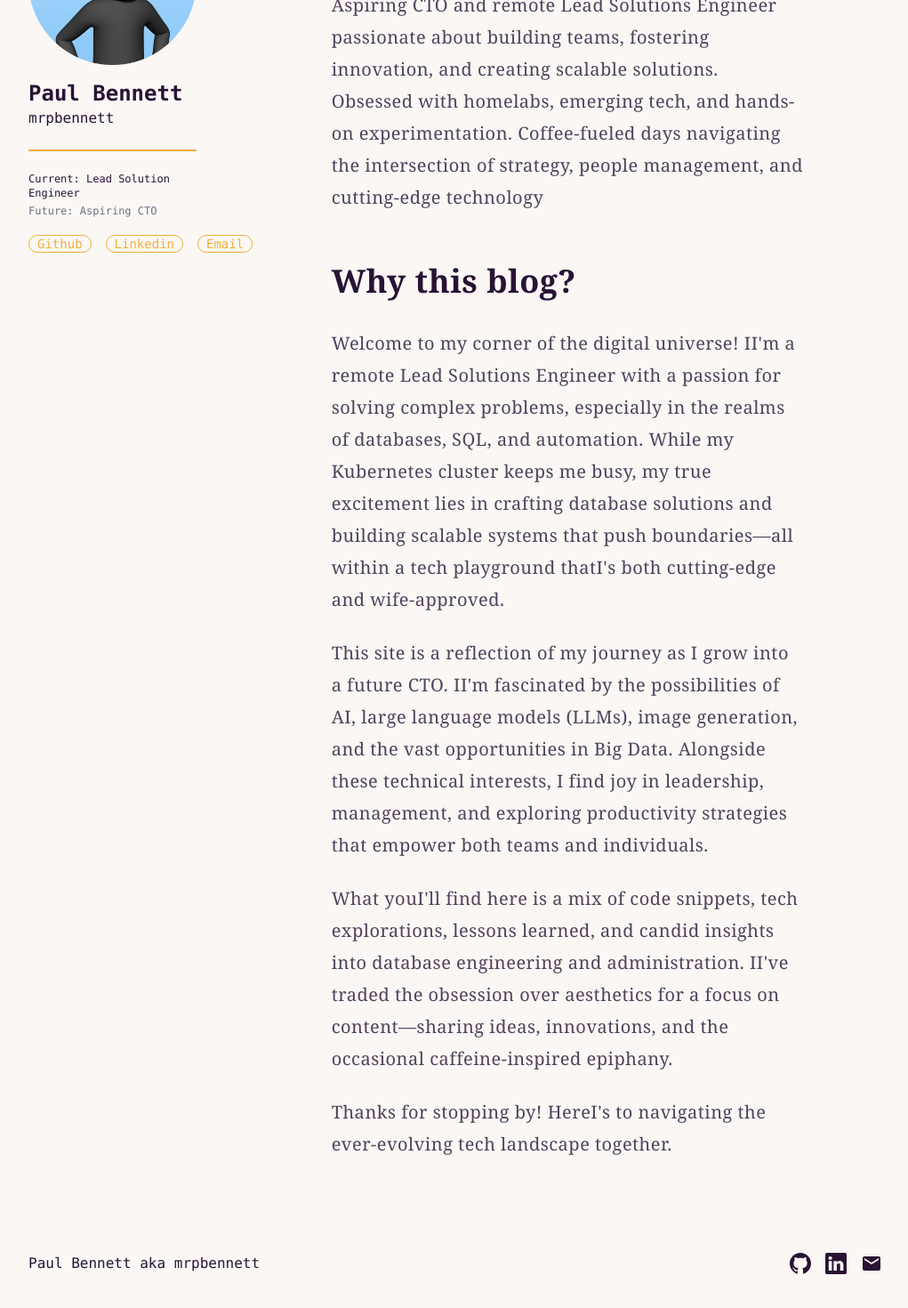
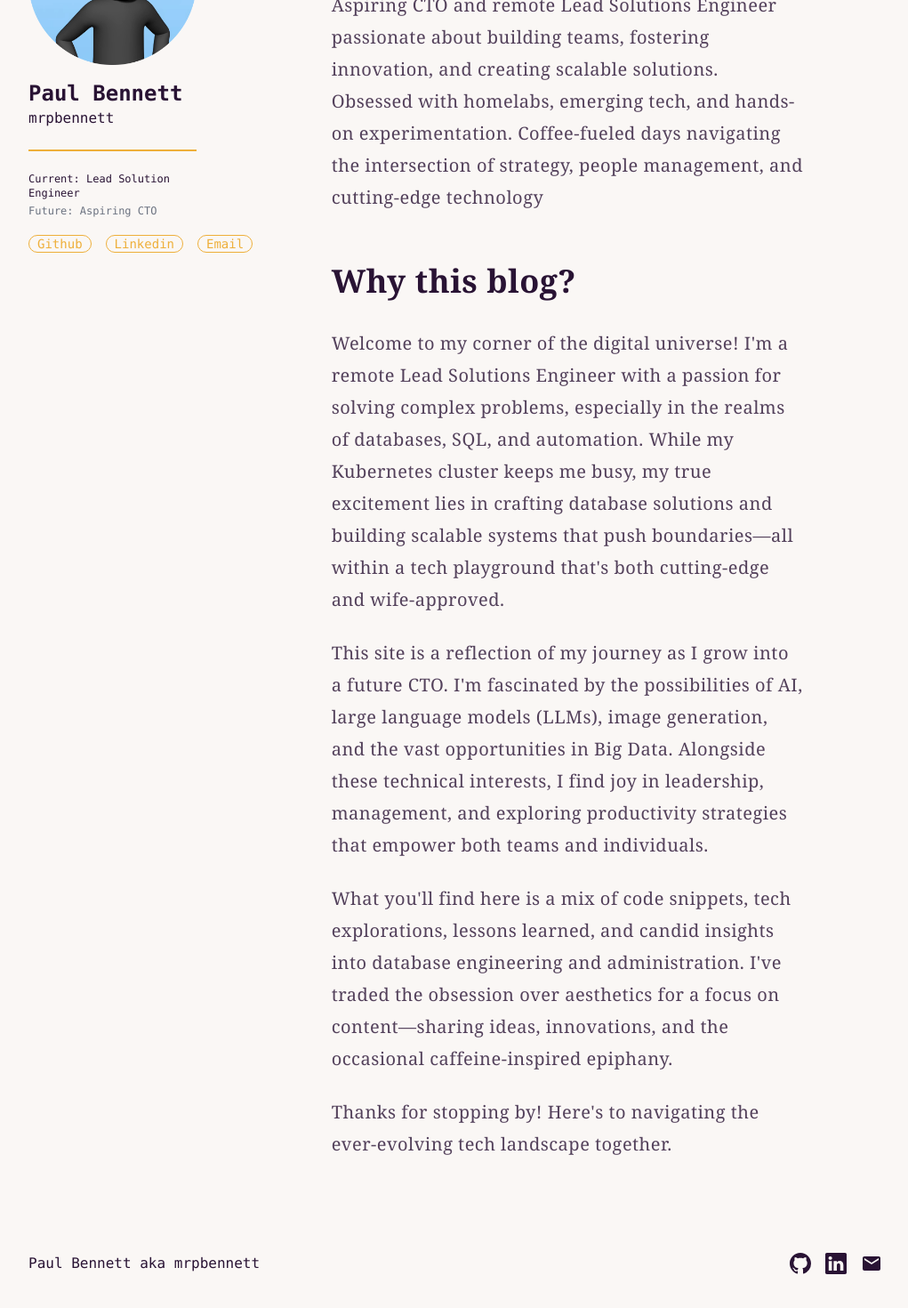
Before and after one commit to mrpbennett/personal-site, a Next.js app: page /about in a window 1280 px wide. Shown: the part 228-1698 px from the top of the page at 89% size, without its empty margins (128-1149 px from the left). Built offline with nearby package versions, Linux system fonts and the light colour scheme.

Commit message:
fixing formating

```diff
--- a/src/app/about/page.js
+++ b/src/app/about/page.js
@@ -77,33 +77,33 @@ export default function About() {
           <h2>Why this blog?</h2>
 
           <p>
-            Welcome to my corner of the digital universe! II&apos;m a remote
-            Lead Solutions Engineer with a passion for solving complex problems,
+            Welcome to my corner of the digital universe! I&apos;m a remote Lead
+            Solutions Engineer with a passion for solving complex problems,
             especially in the realms of databases, SQL, and automation. While my
             Kubernetes cluster keeps me busy, my true excitement lies in
             crafting database solutions and building scalable systems that push
-            boundaries—all within a tech playground thatI&apos;s both
+            boundaries—all within a tech playground that&apos;s both
             cutting-edge and wife-approved.
           </p>
 
           <p>
             This site is a reflection of my journey as I grow into a future CTO.
-            II&apos;m fascinated by the possibilities of AI, large language
+            I&apos;m fascinated by the possibilities of AI, large language
             models (LLMs), image generation, and the vast opportunities in Big
             Data. Alongside these technical interests, I find joy in leadership,
             management, and exploring productivity strategies that empower both
             teams and individuals.
           </p>
           <p>
-            What youI&apos;ll find here is a mix of code snippets, tech
+            What you&apos;ll find here is a mix of code snippets, tech
             explorations, lessons learned, and candid insights into database
-            engineering and administration. II&apos;ve traded the obsession over
+            engineering and administration. I&apos;ve traded the obsession over
             aesthetics for a focus on content—sharing ideas, innovations, and
             the occasional caffeine-inspired epiphany.
           </p>
 
           <p>
-            Thanks for stopping by! HereI&apos;s to navigating the ever-evolving
+            Thanks for stopping by! Here&apos;s to navigating the ever-evolving
             tech landscape together.
           </p>
         </article>
```
